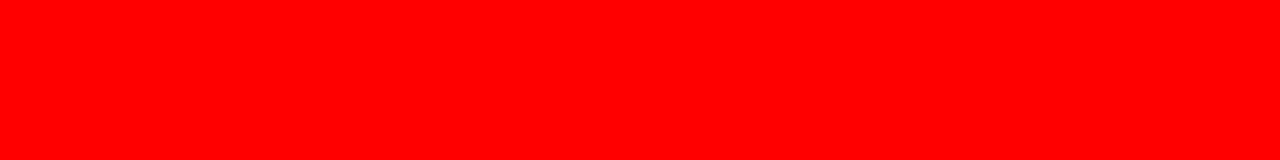
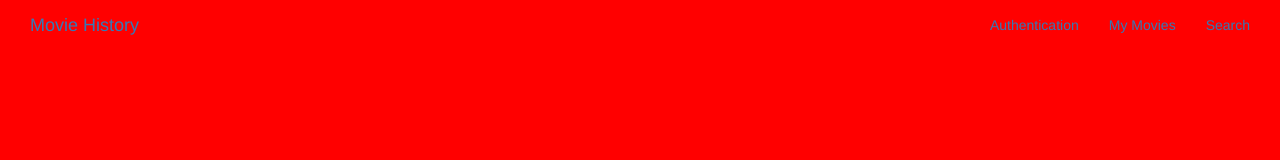
Before and after one commit to hagansmith/movie-history, a plain HTML site: page index.html in a window 1280 px wide. Drawn offline with nearby package versions, Linux system fonts and the light colour scheme.

Commit message:
add navbar

```diff
--- a/index.html
+++ b/index.html
@@ -2,17 +2,37 @@
 <html>
 
 <head>
-  <title>This Promise</title>
+  <title>Movie History</title>
   <link rel="stylesheet" type="text/css" href="./lib/node_modules/bootstrap/dist/css/bootstrap.css">
   <link rel="stylesheet" type="text/css" href="./styles/main.css">
 </head>
 
 <body>
-  <div id="dinosaurs" class="card-holder"></div>
+  <div class="container-fluid">
+    <!-- Brand and toggle get grouped for better mobile display -->
+    <div class="navbar-header">
+      <button type="button" class="navbar-toggle collapsed" data-toggle="collapse" data-target="#bs-example-navbar-collapse-1" aria-expanded="false">
+        <span class="sr-only">Toggle navigation</span>
+        <span class="icon-bar"></span>
+        <span class="icon-bar"></span>
+        <span class="icon-bar"></span>
+      </button>
+      <a class="navbar-brand" href="#">Movie History</a>
+    </div>
+
+    <!-- Collect the nav links, forms, and other content for toggling -->
+    <div class="collapse navbar-collapse" id="bs-example-navbar-collapse-1">
+      <ul class="nav navbar-nav navbar-right">
+        <li><a href="#">Authentication</a></li>
+        <li><a href="#">My Movies</a></li>
+        <li><a href="#">Search</a></li>
+      </ul>
+    </div><!-- /.navbar-collapse -->
+  </div><!-- /.container-fluid -->
+</nav>
 
   <script type="text/javascript" src="./lib/node_modules/jquery/dist/jquery.min.js"></script>
   <script type="text/javascript" src="./lib/node_modules/bootstrap/dist/js/bootstrap.min.js"></script>
   <script type="text/javascript" src="./dist/app.js"></script>
 </body>
-
 </html>
```
